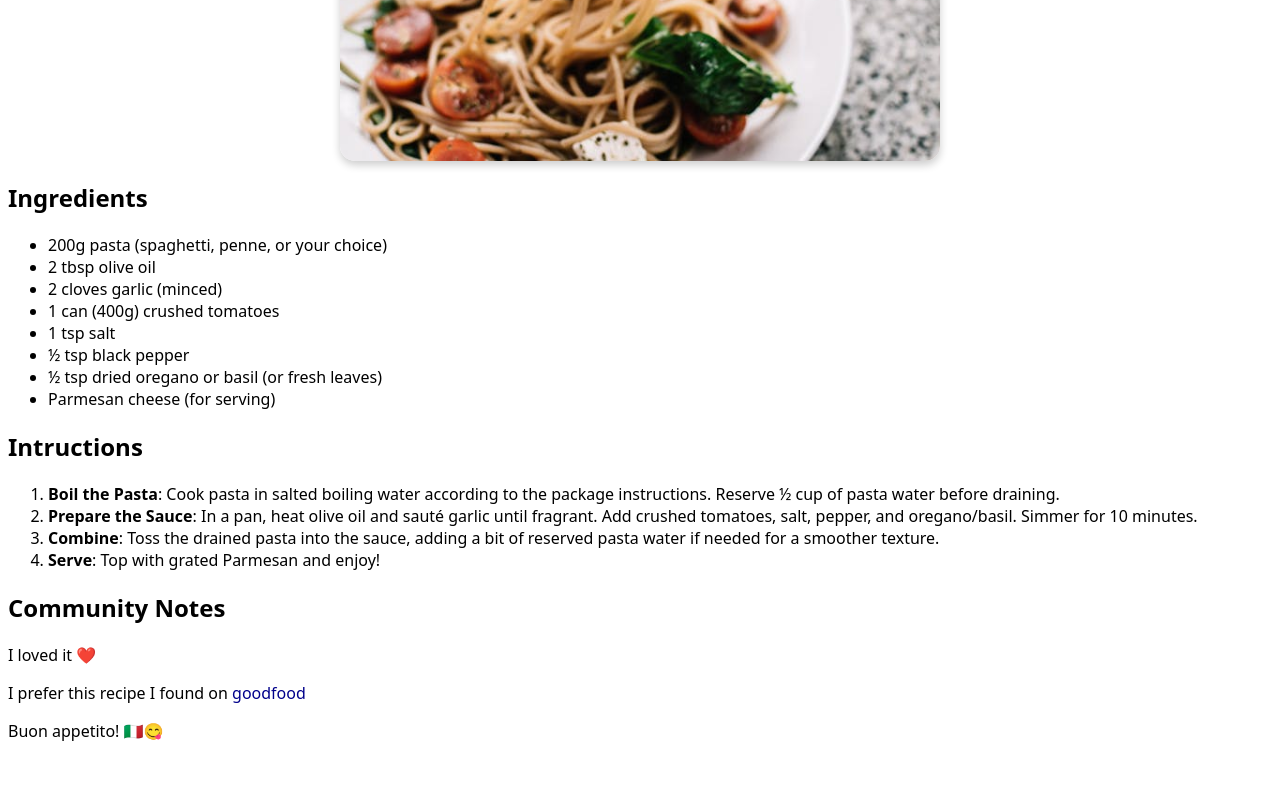
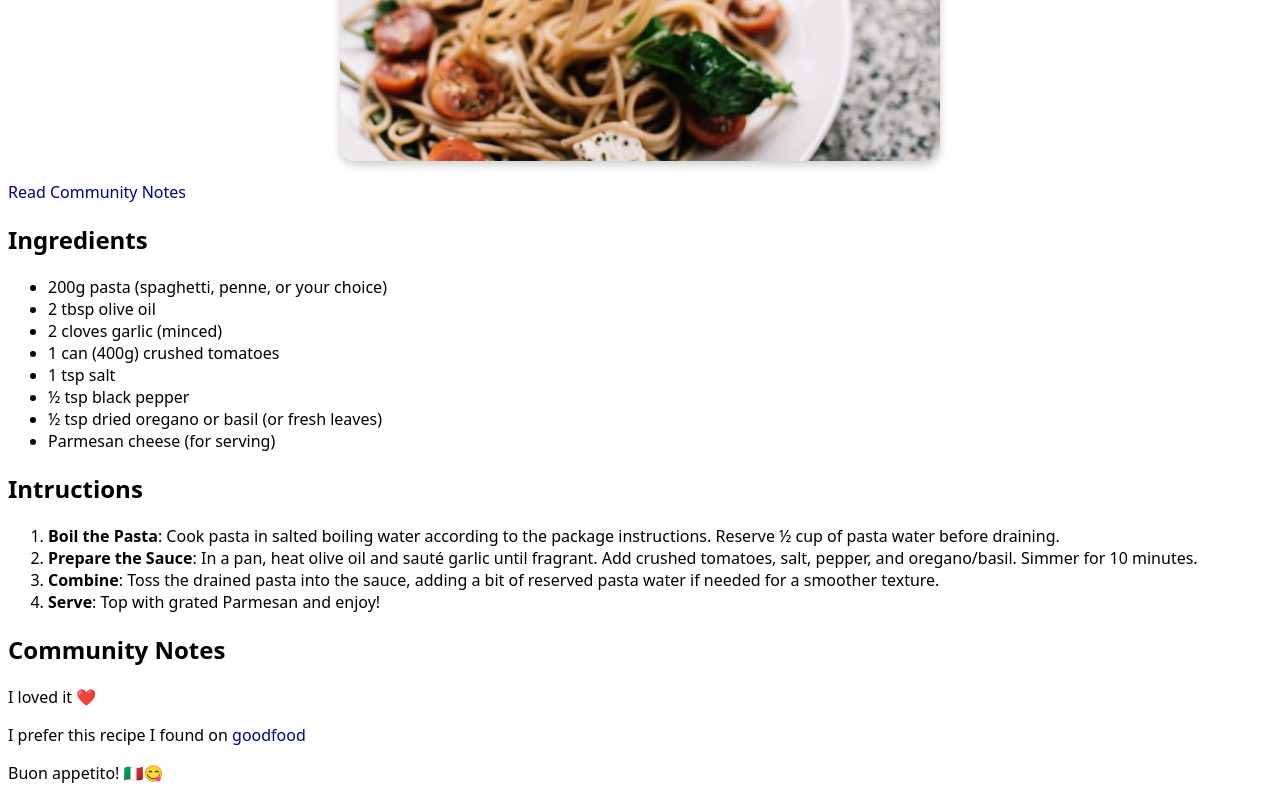
Before and after one commit to shenrique08/Basic-HTML-and-CSS, a plain HTML site: page Desafios/d019/index.html in a window 1280 px wide. Shown: the part 325-1125 px from the top of the page. Before the commit the page ends 1083 px from the top, so only its background shows below. Drawn offline with Linux system fonts and the light colour scheme.

Commit message:
quick fix!

```diff
--- a/Desafios/d019/index.html
+++ b/Desafios/d019/index.html
@@ -12,6 +12,7 @@
     </header>
     <section>
         <img src="images/pasta.jpg" alt="pasta image" id="pasta-image">
+        <a href="#community-notes">Read Community Notes</a>
         <h2>Ingredients</h2>
         <ul>
             <li>200g pasta (spaghetti, penne, or your choice)</li>
@@ -32,7 +33,7 @@
         </ol>
     </section>
 
-    <section class="comunity-notes">
+    <section id="community-notes">
         <h2>Community Notes</h2>
         <p>I loved it ❤️</p>
         <p>I prefer this recipe I found on <a href="https://www.bbcgoodfood.com/recipes/collection/italian-pasta-recipes" target="_blank" rel="external">goodfood</a></p>
--- a/Desafios/d019/style.css
+++ b/Desafios/d019/style.css
@@ -13,11 +13,11 @@ body {
 
 }
 
-.comunity-notes a {
+#community-notes a, section a {
     text-decoration: none;
     color: darkblue;
 }
 
-.comunity-notes a:hover {
+#community-notes a:hover, section a:hover {
     text-decoration: underline;
 }
```
